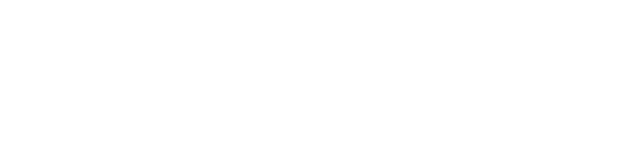
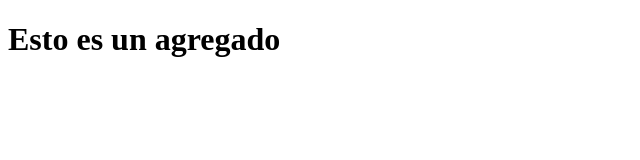
Before and after one commit to rick571z/prueba23, a plain HTML site: page index.html in a window 1280 px wide. Shown: the whole page, without its empty margins (0-640 px from the left). Drawn offline with Linux system fonts and the light colour scheme.

Commit message:
agregado un h1

```diff
--- a/index.html
+++ b/index.html
@@ -8,6 +8,7 @@
 
 <body>
 
+    <h1>Esto es un agregado</h1>
 </body>
 
 </html>
```
